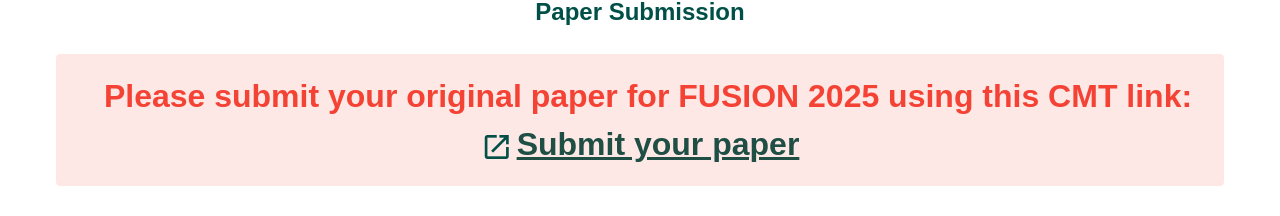
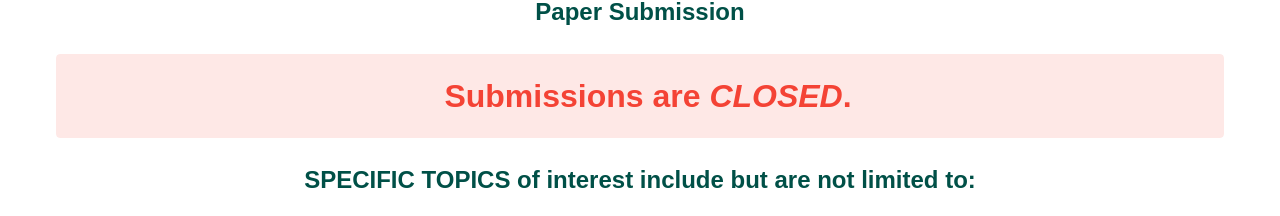
Before and after one commit to Fusion2025/web, a Nuxt app: page /call-for-papers in a window 1280 px wide. Shown: the part 659-875 px from the top of the page. Built offline with nearby package versions, Linux system fonts and the light colour scheme.

Commit message:
feat: remove submission

```diff
--- a/pages/call-for-papers.vue
+++ b/pages/call-for-papers.vue
@@ -15,22 +15,7 @@
           variant="tonal"
           color="red"
         >
-          <p class="text-center pl-4">
-            Please submit your original paper for FUSION 2025 using this CMT
-            link:
-          </p>
-          <p>
-            <NuxtLink
-              to="https://cmt3.research.microsoft.com/FUSION2025/Submission/Index"
-              target="_blank"
-              class="calendar-link"
-            >
-              <v-icon icon="mdi-open-in-new" size="x-small" />
-              <span class="pl-1 text-decoration-underline"
-                >Submit your paper
-              </span>
-            </NuxtLink>
-          </p>
+          <p class="text-center pl-4">Submissions are <em>CLOSED</em>.</p>
         </v-alert>
       </v-col>
       <v-col cols="12">
--- a/pages/submit.vue
+++ b/pages/submit.vue
@@ -12,22 +12,7 @@
           variant="tonal"
           color="red"
         >
-          <p class="text-center pl-4">
-            Please submit your original paper for FUSION 2025 using this CMT
-            link:
-          </p>
-          <p>
-            <NuxtLink
-              to="https://cmt3.research.microsoft.com/FUSION2025/Submission/Index"
-              target="_blank"
-              class="calendar-link"
-            >
-              <v-icon icon="mdi-open-in-new" size="x-small" />
-              <span class="pl-1 text-decoration-underline"
-                >Submit your paper
-              </span>
-            </NuxtLink>
-          </p>
+          <p class="text-center pl-4">Submissions are <em>CLOSED</em>.</p>
           <h2>
             <NuxtLink to="/call-for-papers" class="calendar-link">
               <v-icon icon="mdi-help-circle-outline" size="x-small" />
```
